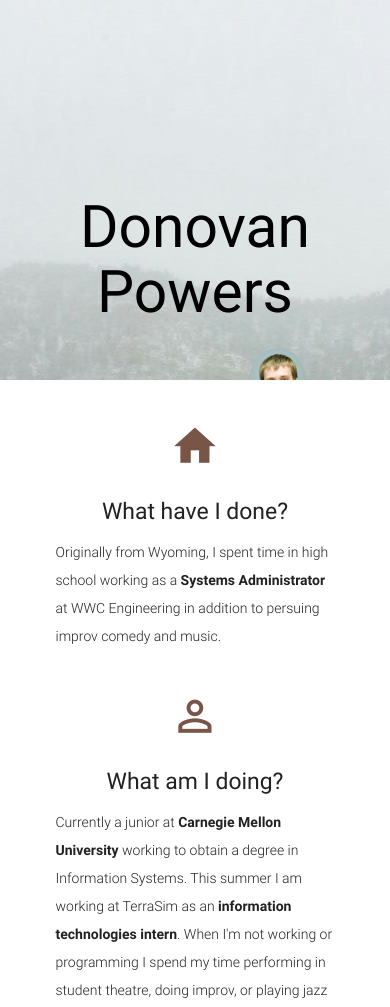
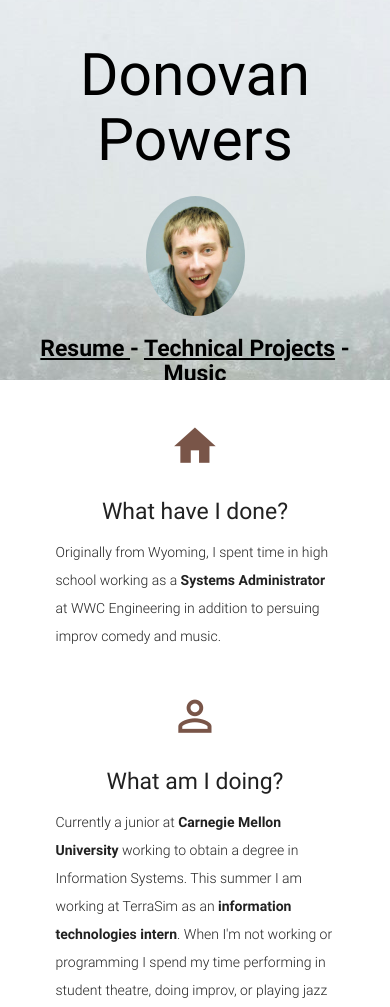
Before and after one commit to dtpowers/donovanpowers.me, a plain HTML site: page index.html in a window 390 px wide. Shown: the top 1007 px of the page. Drawn offline with nearby package versions, Linux system fonts and the light colour scheme.

Commit message:
fixed styling for most mobile devices

```diff
--- a/index.html
+++ b/index.html
@@ -26,15 +26,15 @@
 </head>
 <body>
 
-  <div class="parallax-container">
-    <div class="section">
+  <div id="index-banner" class="parallax-container">
+    <div class="section no-pad-bot">
       <div class="container">
         <br><br>
         <h1 class="header center black-text text-lighten-2">Donovan Powers</h1>
-        <div class="row">
-          <div class="col s6 offset-s6 m8 offset-m4 offset-l2" align="center">
-            <img src="me.jpg" class="circle responsive-img" width="40%">
-          </div>
+        <div class="row center">
+
+            <img src="me.jpg" class="circle responsive-img" width="30%">
+
         </div>
         <div class="row center">
           <h5 class="black-text"><b><u>Resume </u>- <u>Technical Projects</u> - <u>Music</u></b></h5>
```
